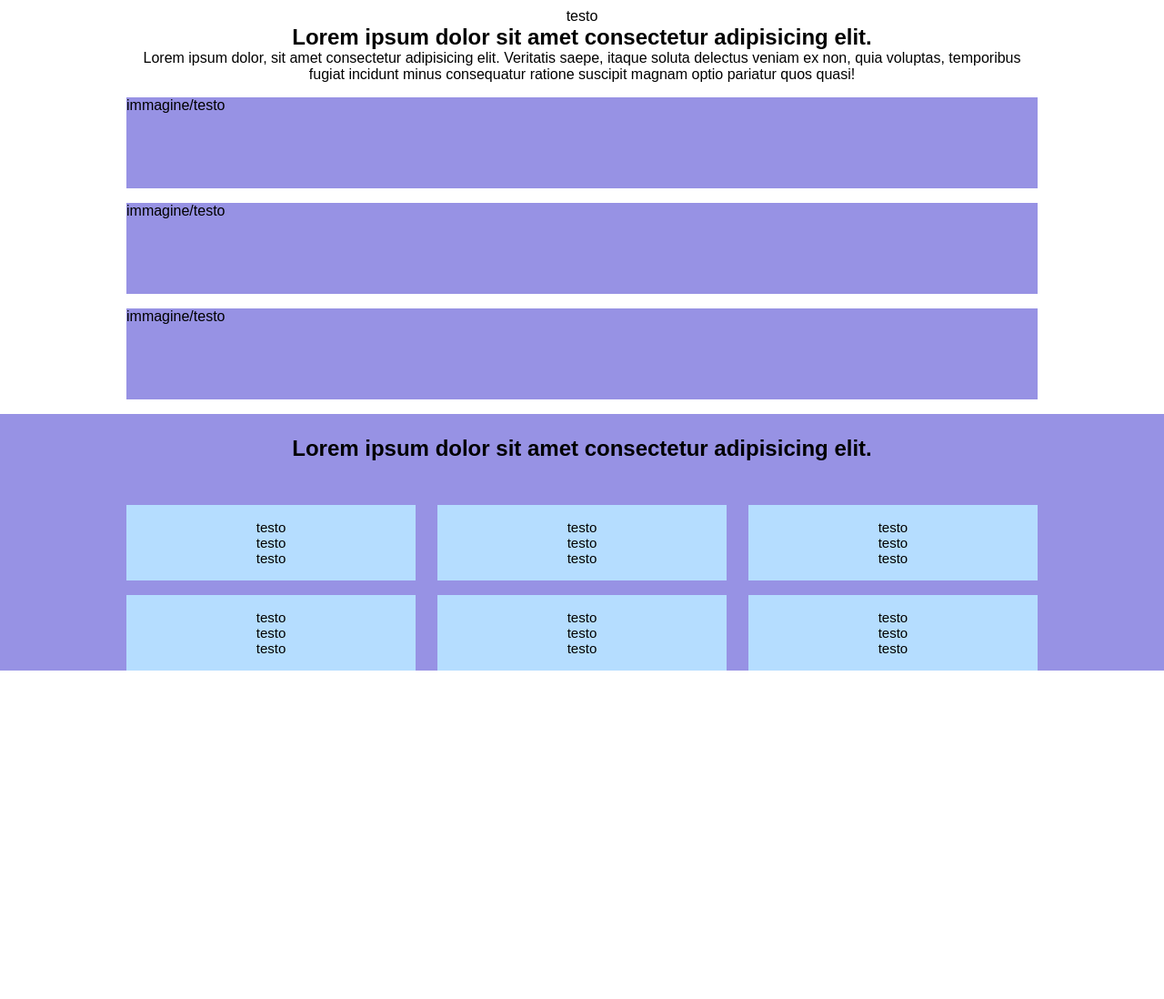
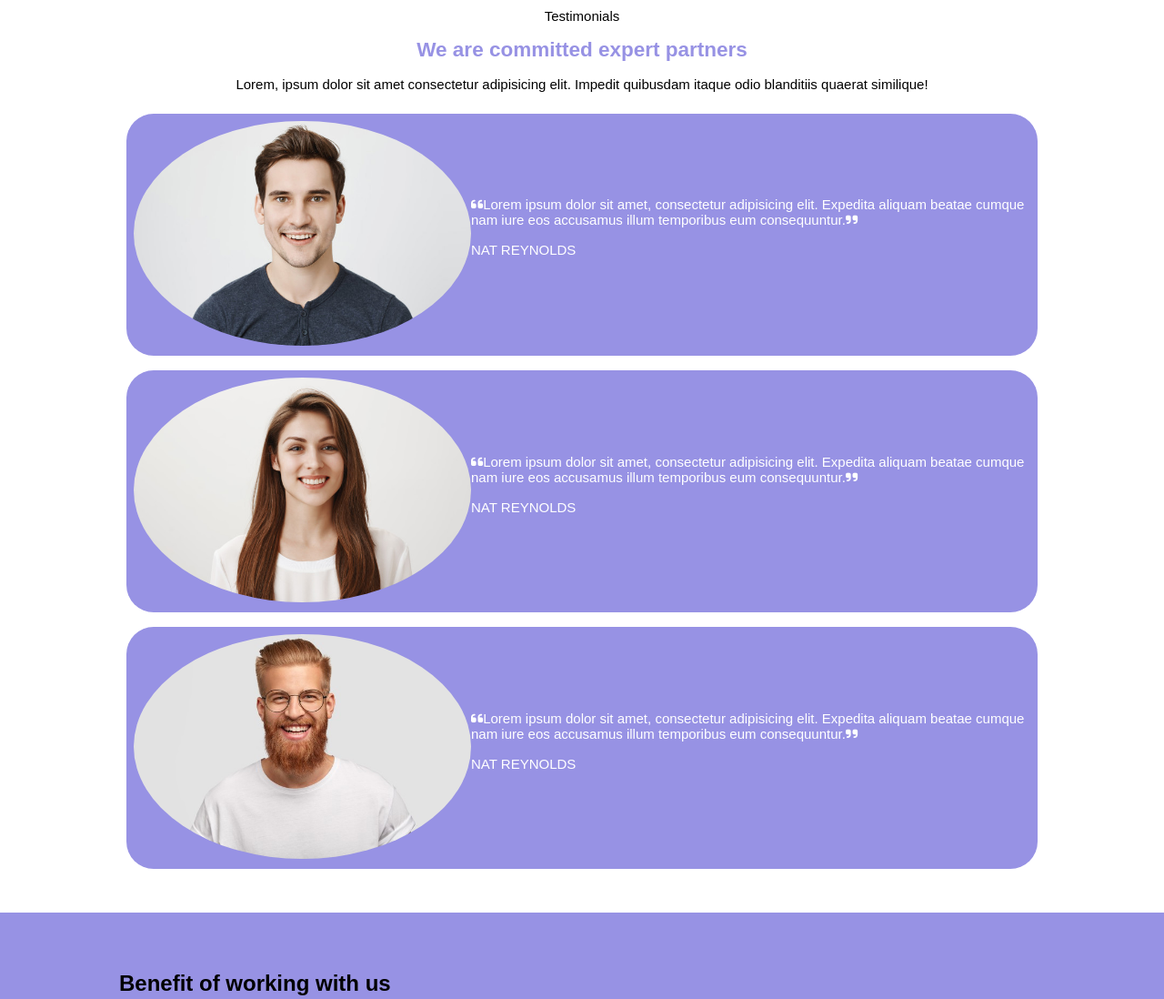
Before and after one commit to SimoneRicciardo/htmlcss-responsive-layout, a plain HTML site: page index.html in a window 1280 px wide. Shown: the part 1400-2498 px from the top of the page at 91% size. Before the commit the page ends 2169 px from the top, so only its background shows below. Drawn offline with Linux system fonts and the light colour scheme.

Commit message:
problema con foto sezione testimonial

```diff
--- a/css/layout.css
+++ b/css/layout.css
@@ -236,19 +236,44 @@ html{
 .testimonial{
     background-color: var(--secondary-color);
     margin: 1rem 0;
-    height: 100px;     /*temp*/
+    color: white;
+    font-size: 15px;
 }
 
+.testimonial img{
+    width: 100%;
+    border-radius: 50%;
+}
+
+.info-testimonials h2{
+    padding: 1rem 0;
+    color: var(--secondary-color);
+}
+
+.info-testimonials{
+    font-size: 15px;
+    margin-bottom: 1.5rem;
+}
+
+.testimonial div p{
+    padding: 1rem 0;
+}
+
+#testimonial{
+    margin-bottom: 3rem;
+}
 
 /*--sezione benefit--*/
 .benefit .container, .benefit{
     background-color: var(--secondary-color);
+    padding: 1rem;
 }
 
 #title-benefit{
-    text-align: center;
-    padding: 1.5rem 0;
+    padding: 2rem 0;
 }
+
+
 
 /*media query*/
 
@@ -322,4 +347,9 @@ html{
     .benefit .card{
         width: 100%;
     }
+
+    .testimonial{
+        width: 100%;
+        text-align: center;
+    }
 }
--- a/index.html
+++ b/index.html
@@ -107,22 +107,29 @@
         <section id="testimonial"> <!--sezione testimonial-->
             <div class="container">
                 <div class="info-testimonials">
-                    <p>testo</p>
-                    <h1>Lorem ipsum dolor sit amet consectetur adipisicing elit.</h1>
-                    <p>Lorem ipsum dolor, sit amet consectetur adipisicing elit. Veritatis saepe, itaque soluta delectus veniam ex non, quia voluptas, temporibus fugiat incidunt minus consequatur ratione suscipit magnam optio pariatur quos quasi!</p>
+                    <p>Testimonials</p>
+                    <h2>We are committed expert partners</h2>
+                    <p>Lorem, ipsum dolor sit amet consectetur adipisicing elit. Impedit quibusdam itaque odio blanditiis quaerat similique!</p>
                 </div>
-                <div class="testimonial flex">
-                    <div>immagine/</div>
-                    <div>testo</div>
+                <div class="testimonial flex btn aling-it-ce">
+                    <div><img src="img/testimonial1.jpg" alt="testimonial1"></div>
+                    <div>
+                        <i class="fa-solid fa-quote-left"></i>Lorem ipsum dolor sit amet, consectetur adipisicing elit. Expedita aliquam beatae cumque nam iure eos accusamus illum temporibus eum consequuntur.<i class="fa-solid fa-quote-right"></i>
+                        <p>NAT REYNOLDS</p>
+                    </div>
                 </div>
-                <div class="testimonial flex">
-                    <div>immagine/</div>
-                    <div>testo</div>
-                </div>
-                <div class="testimonial flex">
-                    <div>immagine/</div>
-                    <div>testo</div>
-                </div>
+                <div class="testimonial flex btn aling-it-ce">
+                    <div><img src="img/testimonial2.jpg" alt="testimonial2"></div>
+                    <div>
+                        <i class="fa-solid fa-quote-left"></i>Lorem ipsum dolor sit amet, consectetur adipisicing elit. Expedita aliquam beatae cumque nam iure eos accusamus illum temporibus eum consequuntur.<i class="fa-solid fa-quote-right"></i>
+                        <p>NAT REYNOLDS</p>
+                    </div>                </div>
+                <div class="testimonial flex btn aling-it-ce">
+                    <div><img src="img/testimonial3.jpg" alt="testimonial3"></div>
+                    <div>
+                        <i class="fa-solid fa-quote-left"></i>Lorem ipsum dolor sit amet, consectetur adipisicing elit. Expedita aliquam beatae cumque nam iure eos accusamus illum temporibus eum consequuntur.<i class="fa-solid fa-quote-right"></i>
+                        <p>NAT REYNOLDS</p>
+                    </div>                </div>
             </div>
         </section>
 
@@ -131,15 +138,17 @@
             <div class="benefit">
                 <div class="container">
                     <div id="title-benefit">
-                        <h1>Lorem ipsum dolor sit amet consectetur adipisicing elit.</h1>
+                        <h2>Benefit of working with us</h2>
                     </div>
                     <div class="container-card flex wrap">
-                        <div class="card flex mar-b mar-r">
-                            <div>testo</div>
+                        <div class="card flex mar-b mar-r btn">
+                            <div><h2>01</h2></div>
+                            <div></div>
                             <div>testo</div>
                             <div>testo</div>
                         </div>
                         <div class="card flex mar-b mar-l mar-r">
+                            <div>testo</div>
                             <div>testo</div>
                             <div>testo</div>
                             <div>testo</div>
@@ -148,8 +157,10 @@
                             <div>testo</div>
                             <div>testo</div>
                             <div>testo</div>
+                            <div>testo</div>
                         </div>
                         <div class="card flex mar-t mar-r">
+                            <div>testo</div>
                             <div>testo</div>
                             <div>testo</div>
                             <div>testo</div>
@@ -158,8 +169,10 @@
                             <div>testo</div>
                             <div>testo</div>
                             <div>testo</div>
+                            <div>testo</div>
                         </div>
                         <div class="card flex mar-t mar-l">
+                            <div>testo</div>
                             <div>testo</div>
                             <div>testo</div>
                             <div>testo</div>
```
